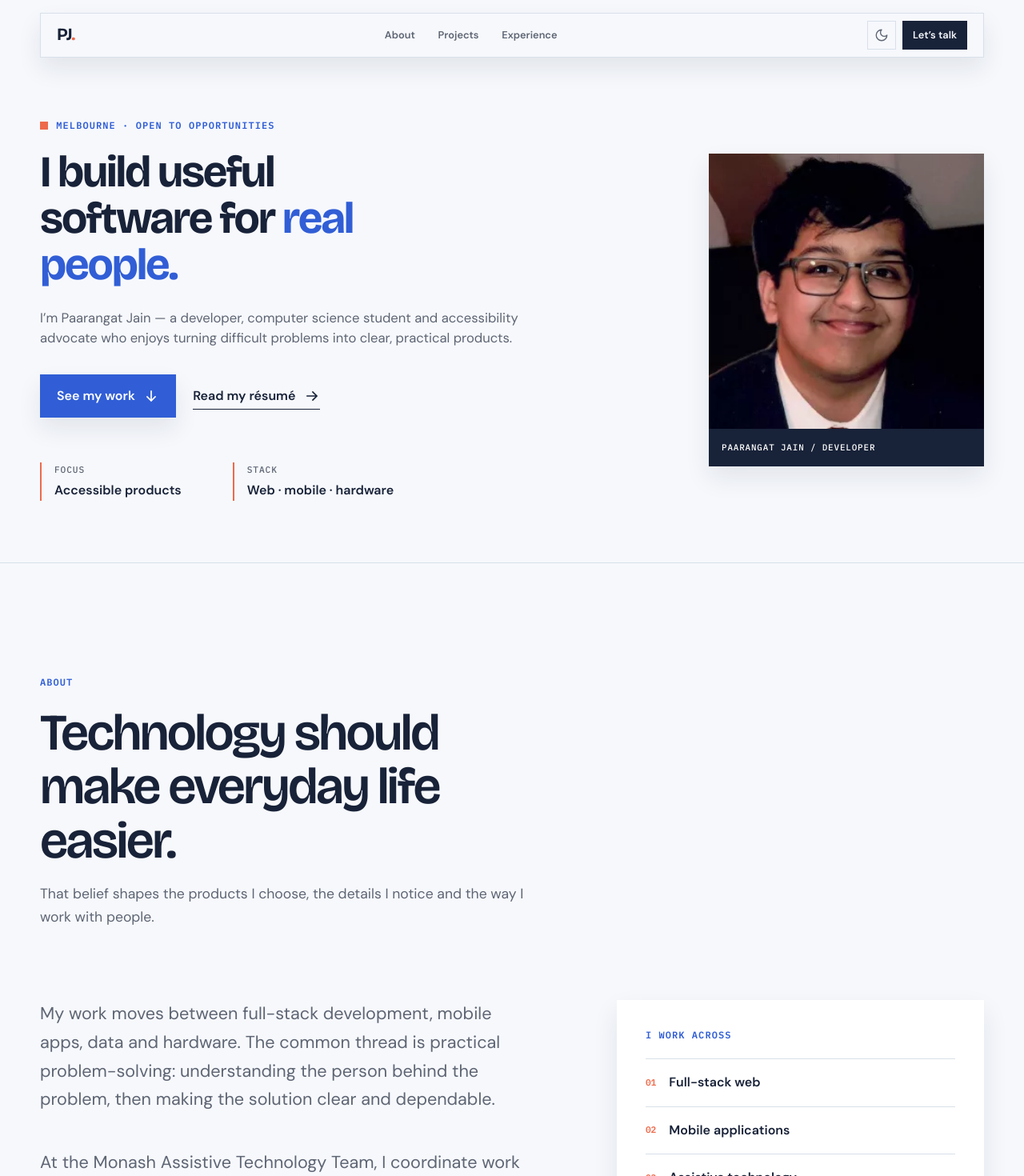
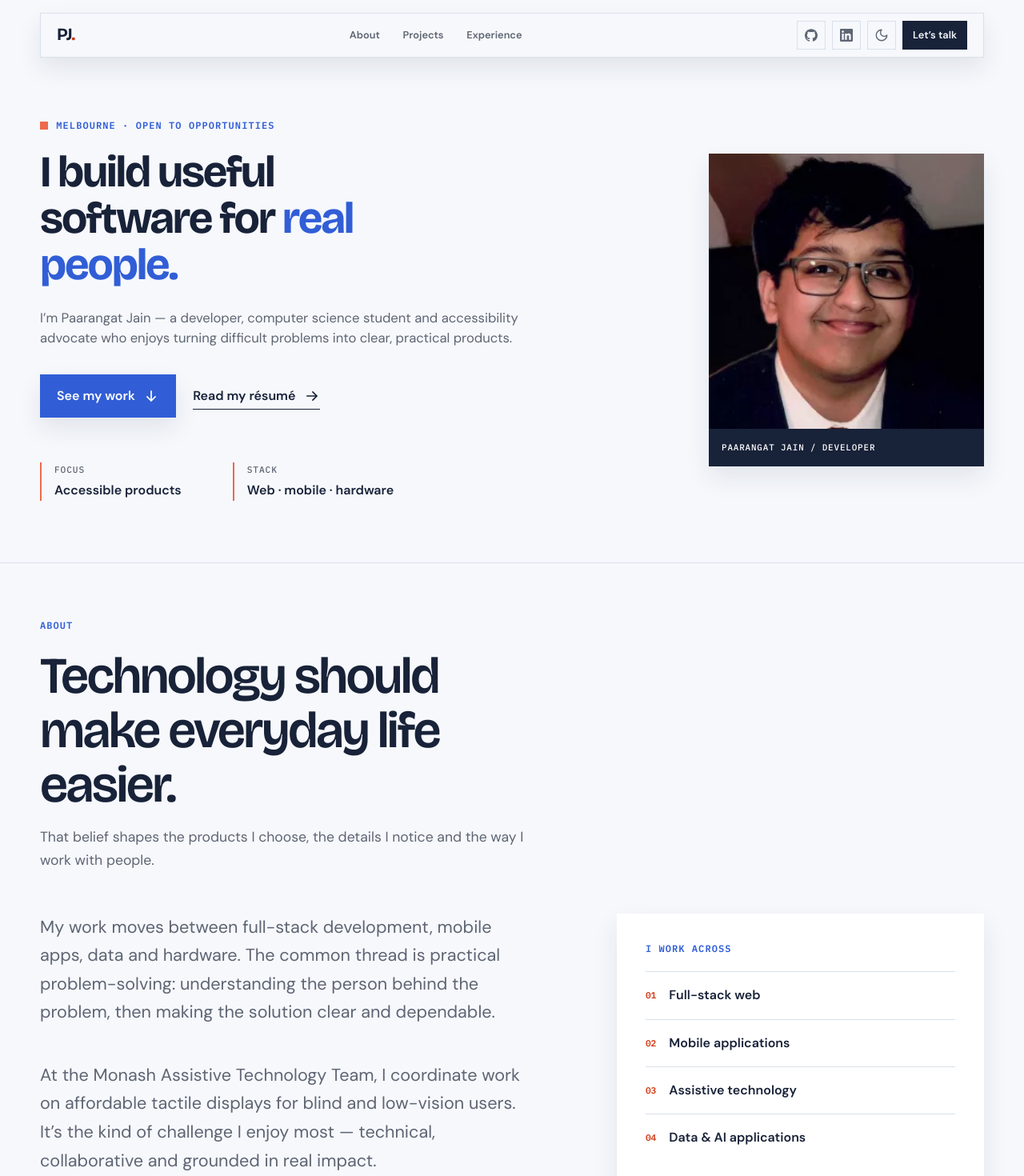
Before and after one commit to pjrus/p-jain-dev, a Svelte app: page / in a window 1280 px wide. Shown: the top 1470 px of the page at 80% size. Built offline with nearby package versions, Linux system fonts and the light colour scheme.

Commit message:
feat: add GitHub and LinkedIn icons to site header and update styles for better theming support

```diff
--- /dev/null
+++ b/src/components/IconGithub.svelte
@@ -0,0 +1,9 @@
+<script>
+  let { size = 16 } = $props();
+</script>
+
+<svg viewBox="0 0 24 24" width={size} height={size} fill="currentColor" aria-hidden="true">
+  <path
+    d="M12 .297c-6.63 0-12 5.373-12 12 0 5.303 3.438 9.8 8.205 11.385.6.113.82-.258.82-.577 0-.285-.01-1.04-.015-2.04-3.338.724-4.042-1.61-4.042-1.61C4.422 18.07 3.633 17.7 3.633 17.7c-1.087-.744.084-.729.084-.729 1.205.084 1.838 1.236 1.838 1.236 1.07 1.835 2.809 1.305 3.495.998.108-.776.417-1.305.76-1.605-2.665-.3-5.466-1.332-5.466-5.93 0-1.31.465-2.38 1.235-3.22-.135-.303-.54-1.523.105-3.176 0 0 1.005-.322 3.3 1.23.96-.267 1.98-.399 3-.405 1.02.006 2.04.138 3 .405 2.28-1.552 3.285-1.23 3.285-1.23.645 1.653.24 2.873.12 3.176.765.84 1.23 1.91 1.23 3.22 0 4.61-2.805 5.625-5.475 5.92.42.36.81 1.096.81 2.22 0 1.606-.015 2.898-.015 3.293 0 .32.21.694.825.57C20.565 22.092 24 17.592 24 12.297c0-6.627-5.373-12-12-12"
+  />
+</svg>
--- /dev/null
+++ b/src/components/IconLinkedin.svelte
@@ -0,0 +1,9 @@
+<script>
+  let { size = 16 } = $props();
+</script>
+
+<svg viewBox="0 0 24 24" width={size} height={size} fill="currentColor" aria-hidden="true">
+  <path
+    d="M20.447 20.452h-3.554v-5.569c0-1.328-.027-3.037-1.852-3.037-1.853 0-2.136 1.445-2.136 2.939v5.667H9.351V9h3.414v1.561h.046c.477-.9 1.637-1.85 3.37-1.85 3.601 0 4.267 2.37 4.267 5.455v6.286zM5.337 7.433c-1.144 0-2.063-.926-2.063-2.065 0-1.138.92-2.063 2.063-2.063 1.14 0 2.064.925 2.064 2.063 0 1.139-.925 2.065-2.064 2.065zm1.782 13.019H3.555V9h3.564v11.452zM22.225 0H1.771C.792 0 0 .774 0 1.729v20.542C0 23.227.792 24 1.771 24h20.451C23.2 24 24 23.227 24 22.271V1.729C24 .774 23.2 0 22.222 0h.003z"
+  />
+</svg>
--- a/src/components/SiteHeader.svelte
+++ b/src/components/SiteHeader.svelte
@@ -1,5 +1,7 @@
 <script>
   import { onMount } from 'svelte';
+  import IconGithub from './IconGithub.svelte';
+  import IconLinkedin from './IconLinkedin.svelte';
   import ThemeIcon from './ThemeIcon.svelte';
 
   let isDark = false;
@@ -32,6 +34,24 @@
     </nav>
 
     <div class="header-actions">
+      <a
+        class="header-social"
+        href="https://github.com/pjrus"
+        target="_blank"
+        rel="noreferrer"
+        aria-label="GitHub profile"
+      >
+        <IconGithub />
+      </a>
+      <a
+        class="header-social"
+        href="https://www.linkedin.com/in/paarangat-jain-6aa1321ba/"
+        target="_blank"
+        rel="noreferrer"
+        aria-label="LinkedIn profile"
+      >
+        <IconLinkedin />
+      </a>
       <button
         class="theme-toggle"
         type="button"
--- a/src/styles.css
+++ b/src/styles.css
@@ -9,6 +9,13 @@
   --primary: #315ed6;
   --primary-ink: #ffffff;
   --accent: #ed6a4b;
+
+  /* The accent at a lightness that clears 4.5:1 on white and on the canvas.
+     Small text and focus rings use this; the plain accent stays reserved for
+     graphics, where its lighter coral carries the brand without a contrast
+     obligation. */
+  --accent-strong: #d13813;
+
   --tint: #e5edfb;
   --line: #d9e0ea;
 
@@ -27,6 +34,15 @@
   --panel-ink: #ffffff;
   --panel-edge: transparent;
 
+  /* Secondary text on the panel, tinted from the panel's own hue. An explicit
+     value rather than an alpha, so its contrast does not depend on whatever
+     happens to sit behind the panel. */
+  --panel-muted: #e5edfb;
+
+  /* The accent cannot reach 3:1 on the blue panel, so the ring inverts here.
+     Dark mode keeps the coral, where it has contrast to spare. */
+  --panel-focus: #ffffff;
+
   /* Plinth behind the portrait. */
   --frame: #182238;
   --frame-ink: #ffffff;
@@ -42,8 +58,11 @@
   --header-h: 4.5rem;
 
   /* Vertical rhythm ------------------------------------------------------ */
-  --section-space: clamp(6rem, 11vw, 10rem);
-  --heading-space: clamp(3.5rem, 7vw, 6rem);
+  /* Sections carry this as symmetric padding-block, so the interval a visitor
+     actually sees between two of them is twice this value. Read it as a
+     half-interval when tuning. */
+  --section-space: clamp(3.5rem, 5.5vw, 5.5rem);
+  --heading-space: clamp(2.25rem, 4vw, 3.75rem);
   --eyebrow-space: 1.25rem;
   --stack-space: clamp(2.5rem, 4vw, 3rem);
 
@@ -101,6 +120,8 @@
   --primary: #7ba2ff;
   --primary-ink: #0a0a0a;
   --accent: #ff8a6c;
+  /* Already clears 4.5:1 on every dark surface, so the two coincide here. */
+  --accent-strong: #ff8a6c;
 
   --line: #34343a;
   --line-strong: #6a6a6d;
@@ -110,6 +131,8 @@
      a light slab this large would glare on a dark page. */
   --panel: #1a1a1d;
   --panel-ink: #f3f3f3;
+  --panel-muted: #a5a5a7;
+  --panel-focus: #ff8a6c;
   --panel-edge: #35353b;
 
   --frame: #000000;
@@ -208,8 +231,12 @@
 }
 
 :focus-visible {
-  outline: 3px solid var(--accent);
+  outline: 3px solid var(--accent-strong);
   outline-offset: 4px;
+}
+
+.contact :focus-visible {
+  outline-color: var(--panel-focus);
 }
 
 /* ---------------------------------------------------------------------- */
@@ -306,7 +333,7 @@
 }
 
 .brand span {
-  color: var(--accent);
+  color: var(--accent-strong);
 }
 
 .site-header nav {
@@ -317,6 +344,7 @@
 }
 
 .site-header nav a,
+.header-social,
 .theme-toggle,
 .header-contact {
   font-size: 0.8rem;
@@ -344,6 +372,7 @@
   gap: 0.5rem;
 }
 
+.header-social,
 .theme-toggle,
 .header-contact {
   display: inline-flex;
@@ -357,8 +386,9 @@
   cursor: pointer;
 }
 
-/* Icon-only, so it is square rather than label-width. The accessible name
-   lives on the button's aria-label. */
+/* Icon-only controls: square rather than glyph-width, and identical to each
+   other so the header reads as one set. Each carries its name on aria-label. */
+.header-social,
 .theme-toggle {
   width: var(--control-h-sm);
   padding: 0;
@@ -366,6 +396,7 @@
   transition: border-color 0.15s ease, color 0.15s ease;
 }
 
+.header-social:hover,
 .theme-toggle:hover {
   border-color: var(--ink);
   color: var(--ink);
@@ -589,7 +620,7 @@
 }
 
 .capabilities li span {
-  color: var(--accent);
+  color: var(--accent-strong);
   font-family: var(--font-mono);
   font-size: 0.7rem;
 }
@@ -647,7 +678,7 @@
 
 .project-kicker {
   margin-bottom: 1rem;
-  color: var(--accent);
+  color: var(--accent-strong);
 }
 
 .project-body h3 span {
@@ -794,7 +825,7 @@
 /* Item text lands on the same x as the heading text (icon + gap). */
 .experience-item {
   position: relative;
-  padding: 0 0 clamp(4rem, 7vw, 6rem) calc(var(--exp-icon) / 2 + var(--exp-gap) - 0.5px);
+  padding: 0 0 clamp(2rem, 3vw, 3rem) calc(var(--exp-icon) / 2 + var(--exp-gap) - 0.5px);
 }
 
 .experience-item:last-child {
@@ -884,8 +915,7 @@
 }
 
 .contact .eyebrow {
-  color: var(--panel-ink);
-  opacity: 0.75;
+  color: var(--panel-muted);
 }
 
 .contact-action {
@@ -986,8 +1016,8 @@
 @media (max-width: 700px) {
   :root {
     --header-h: 0rem;
-    --section-space: 5rem;
-    --heading-space: clamp(2.5rem, 9vw, 3.5rem);
+    --section-space: 3.25rem;
+    --heading-space: clamp(1.75rem, 7vw, 2.75rem);
     --exp-icon: 2.5rem;
     --exp-gap: 0.75rem;
     --card-pad-lg: clamp(1.75rem, 7vw, 2.5rem);
```
